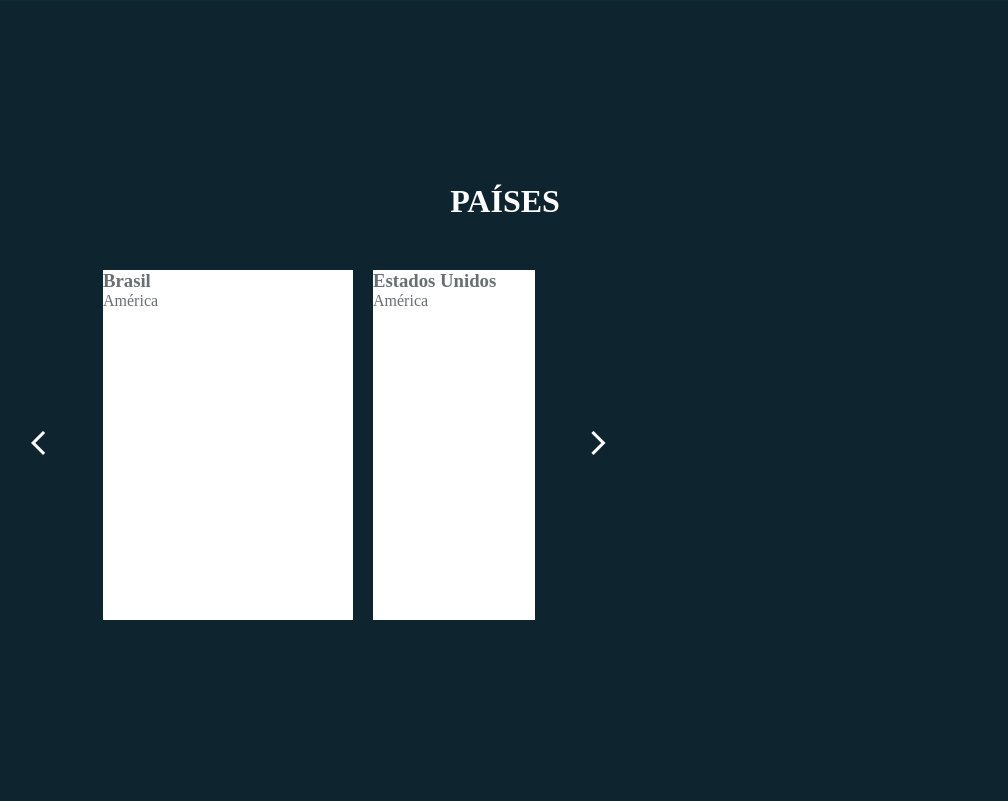
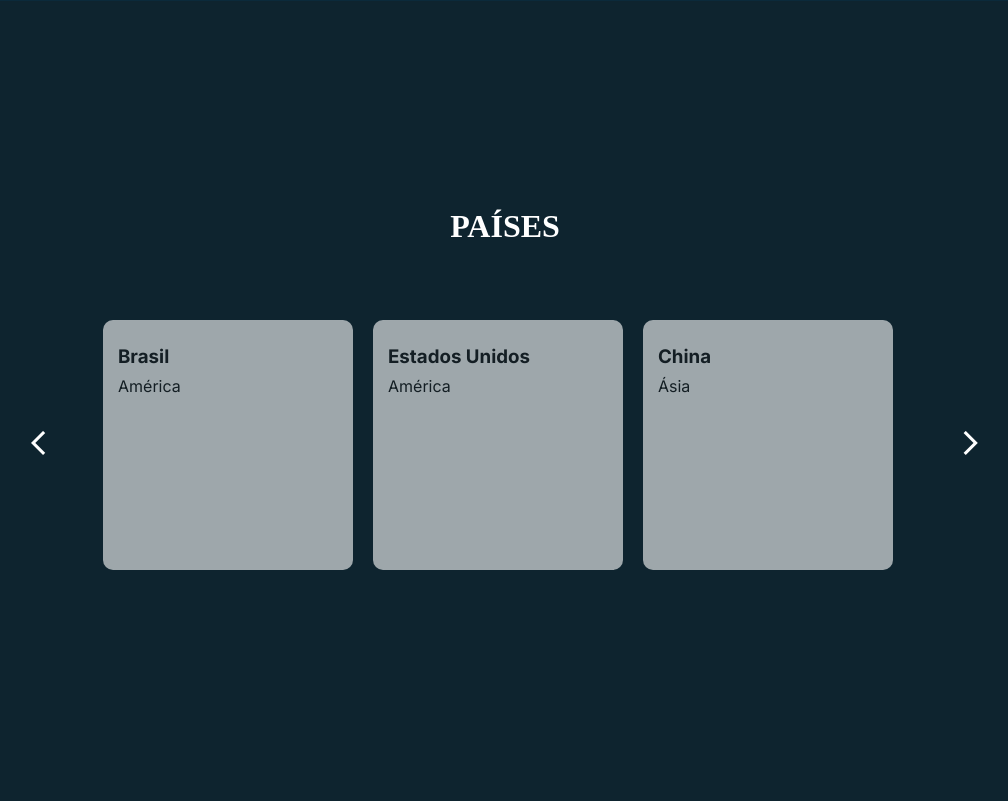
Before and after one commit to abeatrizoliveira/crud-mundo, a PHP site: page / in a window 1280 px wide. Shown: the part 1599-2400 px from the top of the page, without its empty margins (135-1143 px from the left). Run offline with PHP 8.4, Linux system fonts and the light colour scheme; data comes from the database, SQL or seed files in the repository; some libraries are stand-ins or nearby versions.

Commit message:
sytle: Atualiza carrossel e seção de países
Layout do carrossel aprimorado com alinhamento centralizado, dimensões dos cards ajustadas e efeitos de foco melhorados. Adicionados novos estilos para a seção de países (pais.php), incluindo as classes .pais-content e .pais, e refinadas as aparências de botões e links para uma melhor consistência da interface do usuário.

```diff
--- a/src/css/style.css
+++ b/src/css/style.css
@@ -229,6 +229,8 @@
 
 .carrossel {
     display: flex;
+    height: 100%;
+    align-items: center;
     gap: 20px;
     overflow-x: auto;
     overflow-y: hidden;
@@ -237,18 +239,55 @@
 
 .container-carrossel {
     width: calc(280px * 3 + 70px * 2);
+    height: 300px;
     overflow: hidden;
     display: flex;
+    justify-content: center;
+    align-items: center;
     gap: 40px;
 }
 .carrossel::-webkit-scrollbar {
     display: none;
 }
+
+.carrossel a{
+    text-decoration: none;
+}
+
 .carrossel .card {
     flex: 0 0 250px;
-    height: 350px;
+    width: 250px;
+    height: 250px;
+    padding: 15px;
     background-color: var(--white);
-    color: #020e1498;
+    opacity: 0.6;
+    color: var(--dark-text);
+    border-radius: 10px;
+    font-family: "Inter", sans-serif;
+    cursor: pointer;
+    transition: var(--transition);
+}
+
+.card .bandeira{
+    height: 150px;
+}
+
+.card .bandeira img{
+    width: 100%;
+    height: 150px;
+    object-fit: cover;
+}
+
+.card .textos{
+    margin-top: 10px;
+    display: flex;
+    flex-direction: column;
+    gap: 8px;
+}
+
+.card:hover{
+    opacity: 1;
+    transform: scale(1.1);
 }
 
 .btn-left,
```
Also changed, not shown: other parts of src/css/style.css (+35 -2 lines).
